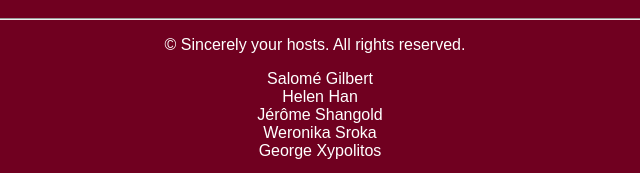
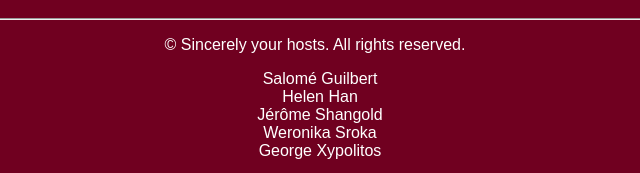
Before and after one commit to Salome321/wine-cheese, a plain HTML site: page index.html in a window 1280 px wide. Shown: the part 958-1131 px from the top of the page, 325-965 px from the left. Drawn offline with Linux system fonts and the light colour scheme.

Commit message:
salome name lol

```diff
--- a/index.html
+++ b/index.html
@@ -19,7 +19,7 @@
         <p>&copy; Sincerely your hosts. All rights reserved.</p>
         <nav>
           <ul>
-            <li>Salomé Gilbert</li>
+            <li>Salomé Guilbert</li>
             <li>Helen Han</li>
             <li>Jérôme Shangold</li>
             <li>Weronika Sroka</li>
```
